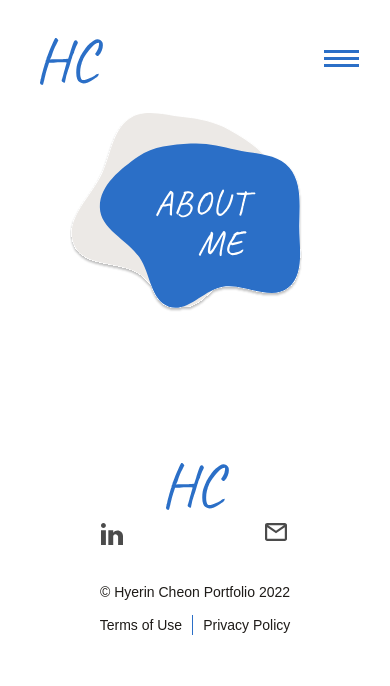
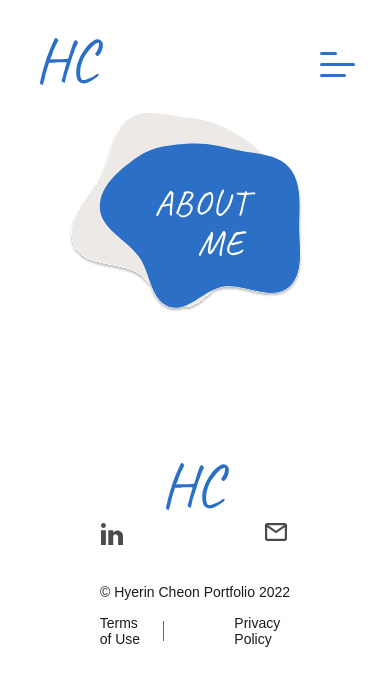
Before and after one commit to Hyerin22/portfolio, a Next.js app: page /About in a window 390 px wide. Shown: the top 686 px of the page. Built offline with nearby package versions, Linux system fonts and the light colour scheme.

Commit message:
hamburger menu

```diff
--- a/comps/Hamburger/index.js
+++ b/comps/Hamburger/index.js
@@ -1,81 +1,188 @@
-import React, {useState} from 'react'
+import React from 'react'
 import styled from 'styled-components';
 import {useRouter} from 'next/router';
+import react, {useState} from 'react';
 
-
-const Cont = styled.div`
-  @media (max-width: 480px) {
-    display: flex;
-    flex-direction: column;
-    z-index: 999;
-    margin-bottom: 0;
-    justify-content: center;
-    margin-right: 7%;
-
-  }
-  @media (min-width: 481px) and (max-width: 834px){
-    display:none;
-  }
-  @media screen and (min-width: 835px) {
-    display:none;
-  }
-`;
-
-const NavCont = styled.button`
-  background-color: white;
-  border: none;
-
-  .icon-bar {
-    display: block;
-    width: 35px;
-    border: none;
-    height: 3px;
-    background: #2B6FC7;
-    margin-bottom: 4px;
-    transition: all 400ms linear;
-    cursor: pointer;
-  }
+const MenuCont = styled.div`
+  display: flex;
+  // justify-content: space-evenly;
+  flex-direction:column;
+  z-index: 1000;
+  position: relative;
+  // min-width: 320px;
+  max-width: 368px;
+  margin-right: 10%;
 
 
 
 
+.MobPage:hover {
+
+  // background-color:#5769DF;
+  // color:white;
+}
 
 `;
 
-const Hamburger = ({
-})=>{
-  const router = useRouter();
+const Menuholder = styled.label`
+  z-index: 2000;
 
-  const [NavOpen, setNavOpen] = useState(false);
-  var width = 0;
-  var height = 0;
+  position: relative;
+  // top: 0;
+  // right: 1000;
+
+  top: ${props=>props.top};
+  left: ${props=>props.left};
+`;
+
+const Contholder = styled.div`
+  display:flex;
+  flex-direction:column;
+  background-color:white;
+  border-radius: 0px 0px 20px 20px;
+  box-shadow: 3px 18px 50px -21px rgba(0,0,0,0.48);
+  // width: ${props=>props.width};
+  // height: ${props=>props.height};
+
+  width: 100%;
+  min-width: 240px;
+  // right: 100;
+  height: 100vh;
+  opacity: ${props=>props.opacity};
+  zIndex: ${props=>props.zIndex};
+  overflow:hidden;
+  transition: max-width 0s, max-height 1s;
+  top:0;
+  left: 0;
+  position: fixed;
 
 
-  if(NavOpen){
-    width = 100;
-    height = 1000;
+`;
 
-    // .navbar_toggle span:first-child {
-    //     transform: rotate(-45deg);
-    //     position: relative;
-    //     top: 7.5px;
-    // }
-    // .navbar-toggler span:last-child {
-    //     transform: rotate(45deg);
-    //     bottom: 6px;
-    //     position: relative;
-    // }
+
+
+// const Title = styled.h3 `
+//   font-size: 30px;
+//   color: #393939;
+//   letter-spacing: 0.07em;
+// `;
+
+// const HomeButton = styled.img`
+//   display: ${props=>props.homebutton};
+// `;
+
+
+const PageHolder = styled.div`
+  display: flex;
+  flex-direction: column;
+  padding: 100px 15px 0 15px;
+`;
+
+
+const Page = styled.a`
+  padding:20px;
+  text-decoration: none;
+  background-color: transparent;
+  font-size: 18px;
+  display: block;
+  positoin: relative
+
+  :before{
+    content : "";
+    position: absolute;
+    background-color: #2B6FC7;
+    height: 2px;
+    width : 100%;
+    bottom: -5px;
+    left: 50%;
+    transform: translateX(-50%);
+    transition: .2s width ease;
+    box-sizing: border-box;
+}
+  :hover {
+    color: #2B6FC7;
+    width: 100%;
   }
 
-  return (
-    <Cont >
-      <NavCont className="navbar_toggle" onClick={()=>setNavOpen(!NavOpen)}>
-        <span className="icon-bar"></span>
-        <span className="icon-bar"></span>
-        <span className="icon-bar"></span>
-      </NavCont>
-    </Cont>
-  );
+  :hover:before {
+    width: 100%;
+  }
+
+  :active {
+    color: #2B6FC7;
+  }
+  :active:before {
+    width: 100%;
+  }
+`;
+
+
+const LogoCont =styled.div`
+  display:flex;
+  flex-direction: row;
+  flex: 1;
+  align-items:center;
+  justify-content:space-between;
+  cursor: pointer;
+  max-width: 85px;
+  height: auto;
+`
+
+const Logo = styled.img`
+  width: 68px;
+  cursor: pointer;
+  padding: 30px 0px 0 20px;
+`;
+
+const Menu = ({
+
+}) =>{
+
+// ============for categories===============
+    const [open, setOpen] = useState(false);
+
+    // var width = "100vw";
+    // var height = "0";
+    var zIndex = 0;
+
+    var top = "40px";
+    var left = "0px";
+    var opacity = "0"
+
+    if(open){
+      // var width = "100vw";
+      // var height = "100vh";
+      var zIndex = 100;
+
+      var top = "40px"
+      var left = "0px"
+      var opacity ="1"
+    }
+
+    const router = useRouter();
+
+    return (
+    <MenuCont>
+      <Menuholder top={top} left={left}>
+          <input type="checkbox" onClick={()=>setOpen(!open)}/>
+          <span></span>
+          <span></span>
+          <span></span>
+      </Menuholder>
+
+        <Contholder zIndex={zIndex} opacity={opacity}>
+          {/* <LogoCont onClick={() => router.push("/")}> */}
+            <Logo src="/Logo.svg" onClick={() => router.push("/")} />
+          {/* </LogoCont> */}
+            <PageHolder className="MobPage">
+              <Page onClick={()=>router.push('/')} className="region" >HOME</Page>
+              <Page className="region" onClick={()=>router.push('/WebMobile')} >WEB/MOBILE APP</Page>
+              <Page onClick={()=>router.push('/Graphics')} className="region" >GRAPHIC DESIGN</Page>
+              <Page onClick={()=>router.push('/About')} className="region" >ABOUT ME</Page>
+            </PageHolder>
+        </Contholder>
+    </MenuCont>
+    )
 }
 
-export default Hamburger;
+export default Menu;
--- a/pages/index.js
+++ b/pages/index.js
@@ -23,6 +23,7 @@ const NavCont = styled.div`
   box-sizing: border-box;
   flex-direction: row;
   box-sizing: border-box;
+  position: relative;
 `;
 
 const LogoCont =styled.div`
--- a/styles/globals.css
+++ b/styles/globals.css
@@ -59,6 +59,121 @@ a {
   padding-right: 15px;
 }
 
+/* hamburger Menu */
+
+label{
+  display:flex;
+  flex-direction:column;
+  width:35px;
+  cursor:pointer;
+}
+
+label span{
+  background: #2B6FC7;
+  border-radius:10px;
+  height:3px;
+  margin: 4px 0;
+  transition: .4s  cubic-bezier(0.68, -0.6, 0.32, 1.6);
+
+}
+
+
+span:nth-of-type(1){
+  width:50%;
+
+}
+
+span:nth-of-type(2){
+  width:100%;
+}
+
+
+span:nth-of-type(3){
+  width:75%;
+}
+
+
+input[type="checkbox"]{
+  display:none;
+}
+
+
+input[type="checkbox"]:checked ~ span:nth-of-type(1){
+  transform-origin:bottom;
+  transform:rotatez(45deg) translate(8px,4px)
+}
+
+
+input[type="checkbox"]:checked ~ span:nth-of-type(2){
+
+  transform-origin:top;
+  transform:rotatez(-45deg)
+}
+
+
+input[type="checkbox"]:checked ~ span:nth-of-type(3){
+
+  transform-origin:bottom;
+  width:50%;
+  transform: translate(17px,-11px) rotatez(45deg);
+
+}
+label{
+display:flex;
+  flex-direction:column;
+  width:35px;
+  cursor:pointer;
+}
+
+label span{
+  background: #2B6FC7;
+  border-radius:10px;
+  height:3px;
+  margin: 4px 0;
+  transition: .4s  cubic-bezier(0.68, -0.6, 0.32, 1.6);
+
+}
+
+
+span:nth-of-type(1){
+  width:50%;
+
+}
+
+span:nth-of-type(2){
+  width:100%;
+}
+
+
+span:nth-of-type(3){
+  width:75%;
+
+}
+
+
+input[type="checkbox"]{
+  display:none;
+}
+
+
+input[type="checkbox"]:checked ~ span:nth-of-type(1){
+  transform-origin:bottom;
+  transform:rotatez(45deg) translate(4px,1px)
+}
+
+
+input[type="checkbox"]:checked ~ span:nth-of-type(2){
+
+  transform-origin:top;
+  transform:rotatez(-45deg)
+}
+
+input[type="checkbox"]:checked ~ span:nth-of-type(3){
+  transform-origin:bottom;
+  width:50%;
+  transform: translate(15px,-6px) rotatez(46deg);
+}
+
 
 /* Responsive */
 
@@ -68,7 +183,6 @@ a {
     margin-left: auto;
     margin-right: auto;
   }
-
 
   .gitHubIcon {
     width: 13px !important;
```
